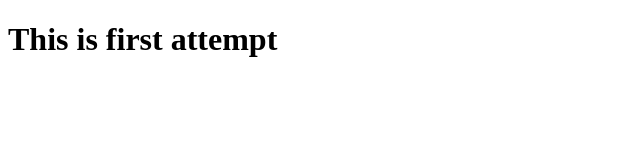
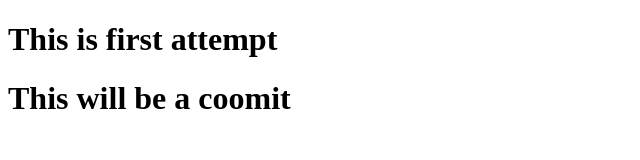
Before and after one commit to StroeAlexandruMihai/PersonalWebsitePresentation, a plain HTML site: page index.html in a window 1280 px wide. Shown: the whole page, without its empty margins (0-640 px from the left). Drawn offline with Linux system fonts and the light colour scheme.

Commit message:
1st commit

```diff
--- a/index.html
+++ b/index.html
@@ -8,5 +8,7 @@
 </head>
 <body>
     <h1>This is first attempt</h1>
+
+    <h1>This will be a coomit</h1>
 </body>
 </html>
```
